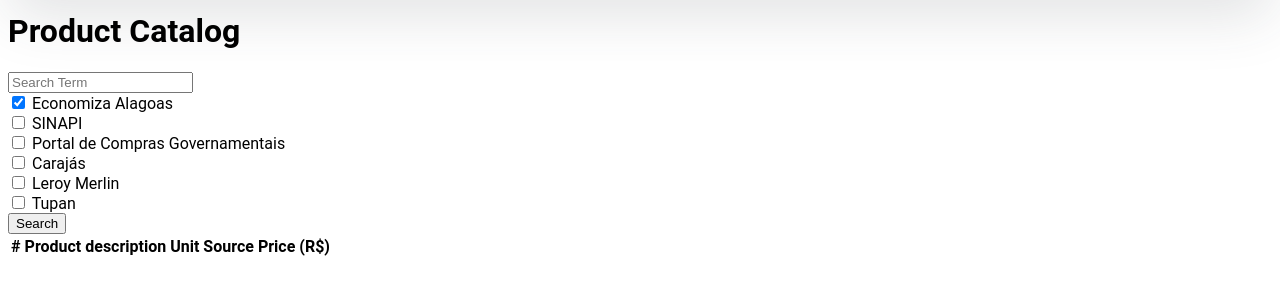
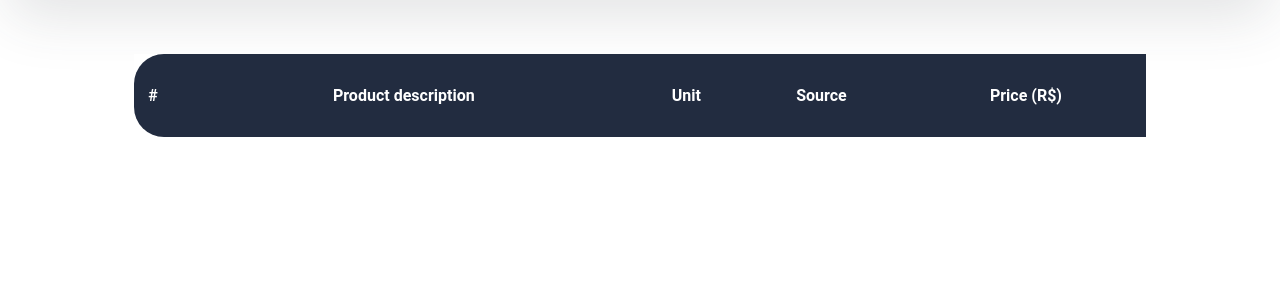
Before and after one commit to rwnicholas/scaling-computing-machine, a Django app: page / in a window 1280 px wide. Shown: the part 90-385 px from the top of the page. Run offline with Django 3.2, Linux system fonts and the light colour scheme; lists and menus that the app fills with data are empty; some libraries are stand-ins or nearby versions.

Commit message:
Updating table names

```diff
--- a/AquiSeFaz/templates/searchPrice.html
+++ b/AquiSeFaz/templates/searchPrice.html
@@ -5,43 +5,8 @@
 {% endblock %}
 
 {% block content %}
-    <div class="jumbotron text-center">
-        <h1>Product Catalog</h1>
-        <form action="{% url 'searchPrice' %}" method="get">
-            <div class="form-group mx-sm-3">
-                <input type="text" name="searchTerm" placeholder="Search Term" class="form-control">
-            </div>
-            <div class="form-check form-check-inline">
-                <input class="form-check-input" type="checkbox" id="economizaAL" value="ecoal" name="bases" checked>
-                <label class="form-check-label" for="economizaAL">Economiza Alagoas</label>
-            </div>
-            <div class="form-check form-check-inline">
-                <input class="form-check-input" type="checkbox" id="sinapi" value="sinapi" name="bases">
-                <label class="form-check-label" for="sinapi">SINAPI</label>
-            </div>
-            <div class="form-check form-check-inline">
-                <input class="form-check-input" type="checkbox" id="portalGov" value="portalGov" name="bases">
-                <label class="form-check-label" for="portalGov">Portal de Compras Governamentais</label>
-            </div>
-            <div class="form-check form-check-inline">
-                <input class="form-check-input" type="checkbox" id="carajas" value="carajas" name="bases">
-                <label class="form-check-label" for="carajas">Carajás</label>
-            </div>
-            <div class="form-check form-check-inline">
-                <input class="form-check-input" type="checkbox" id="leroy" value="leroy" name="bases">
-                <label class="form-check-label" for="leroy">Leroy Merlin</label>
-            </div>
-            <div class="form-check form-check-inline">
-                <input class="form-check-input" type="checkbox" id="tupan" value="tupan" name="bases">
-                <label class="form-check-label" for="tupan">Tupan</label>
-            </div>
-            <div class="py-2">
-                <button type="submit" class="btn btn-primary">Search</button>
-            </div>
-        </form>
-    </div>
-    <div class="container-fluid">
-    <table class="table table-dark">
+    <div class="tableArea">
+        <table class="table">
             <thead>
                 <tr>
                     <th scope="col">#</th>
@@ -53,13 +18,13 @@
             </thead>
             <tbody>
 
-            {% for keySinapi, materialSinapi in SINAPI.items %}
+                {% for produto in produtos %}
                     <tr>
                         <th scope="row">{{ forloop.counter }}</th>
-                    <td>{{ keySinapi }}</td>
-                    <td>{{ materialSinapi.1 }}</td>
+                        <td>{{ produto.0.description }}</td>
+                        <td>{{ produto.0.unit }} </td>
                         <td>SINAPI</td>
-                    <td>R$ {{ materialSinapi.0.preco }}</td>
+                        <td>R$ {{ produto.1.price }}</td>
                     </tr>
                 {% endfor %}
 
@@ -69,7 +34,7 @@
                         <td>{{ keyEcoAL }}</td>
                         <td>#</td>
                         <td>Economiza Alagoas</td>
-                    <td>R$ {{ materialEcoAL.preco }}</td>
+                        <td>R$ {{ materialEcoAL.price }}</td>
                     </tr>
                 {% endfor %}
 
@@ -79,7 +44,7 @@
                         <td>{{ keyComprasGov }}</td>
                         <td>{{ materialComprasGov.1 }}</td>
                         <td>Portal de Compras Governamentais</td>
-                    <td>R$ {{ materialComprasGov.0.preco }}</td>
+                        <td>R$ {{ materialComprasGov.0.price }}</td>
                     </tr>
                 {% endfor %}
 
--- a/AquiSeFaz/views.py
+++ b/AquiSeFaz/views.py
@@ -19,45 +19,44 @@ def index(request):
     return render(request, 'index.html')
 
 def searchPriceBase(searchTerm, ecoalCheck = True, portalGovCheck = True, sinapiCheck = True):
+    # OutputList = []
     OutputDict = {}
+    OutputDict['produtos'] = []
     sinapiDict = {}
+    sinapiList = []
     ecoalDict = {}
     comprasGovDict = {}
 
-    ecoalMateriais = EcoAL.models.Material.objects.filter(nome__istartswith=searchTerm)
-    sinapiMateriais = sinapi.models.Material.objects.filter(nome__istartswith=searchTerm)
-    comprasGovMateriais = PortalComprasGov.models.Material.objects.filter(descricao__istartswith=searchTerm)
+    ecoalMateriais = EcoAL.models.Material.objects.filter(description__istartswith=searchTerm)
+    sinapiMateriais = sinapi.models.Material.objects.filter(description__istartswith=searchTerm)
+    comprasGovMateriais = PortalComprasGov.models.Material.objects.filter(description__istartswith=searchTerm)
 
     #### SINAPI
     if sinapiCheck:
         for material in sinapiMateriais:
-            sinapiDict[material.nome] = sinapi.models.Material_Historico_Precos.objects.filter(idMaterial=material.id).order_by('-data')[:1].values()
-            sinapiDict[material.nome] = sinapiDict[material.nome][0]
-            sinapiDict[material.nome]  = [sinapiDict[material.nome], material.unidade]
-    OutputDict['SINAPI'] = sinapiDict
+            queryset = sinapi.models.Material_Historico_Precos.objects.filter(idMaterial=material.id).order_by('-data')[:1].values()[0]
+            queryset
+            OutputDict['produtos'].append((material, queryset))
 
     #### Economiza Alagoas
     if ecoalCheck:
         for material in ecoalMateriais:
-            ecoalDict[material.nome] = EcoAL.models.Material_Historico_Precos.objects.filter(idMaterial=material.id).order_by('-data')[:1].values()
-            ecoalDict[material.nome] = ecoalDict[material.nome][0]
-    OutputDict['ecoAL'] = ecoalDict
+            queryset = EcoAL.models.Material_Historico_Precos.objects.filter(idMaterial=material.id).order_by('-data')[:1].values()[0]
+            OutputDict['produtos'].append((material, queryset))
 
     ### Portal de Compras Governamentais
     if portalGovCheck:
         for material in comprasGovMateriais:
-            comprasGovDict[material.descricao] = PortalComprasGov.models.Material_Historico_Precos.objects.filter(idMaterial=material.id).order_by('-data')[:1].values()
-            comprasGovDict[material.descricao] = comprasGovDict[material.descricao][0]
-            comprasGovDict[material.descricao] = [comprasGovDict[material.descricao], material.unidade]
-    OutputDict['comprasGov'] = comprasGovDict
+            queryset = PortalComprasGov.models.Material_Historico_Precos.objects.filter(idMaterial=material.id).order_by('-data')[:1].values()[0]
+            OutputDict['produtos'].append((material, queryset))
 
-    if (len(OutputDict['SINAPI']) == 0) and (len(OutputDict['ecoAL']) == 0) and (len(OutputDict['comprasGov']) == 0):
-        OutputDict['status'] = False
-        print("SorryMan")
-    else:
-        OutputDict['countSinapi'] = len(OutputDict['SINAPI'])
-        OutputDict['countEcoAL'] = len(OutputDict['ecoAL'])
-        OutputDict['countComprasGov'] = len(OutputDict['comprasGov'])
+    # if (len(OutputDict['SINAPI']) == 0) and (len(OutputDict['ecoAL']) == 0) and (len(OutputDict['comprasGov']) == 0):
+    #     OutputDict['status'] = False
+    #     print("SorryMan")
+    # else:
+    #     OutputDict['countSinapi'] = len(OutputDict['SINAPI'])
+    #     OutputDict['countEcoAL'] = len(OutputDict['ecoAL'])
+    #     OutputDict['countComprasGov'] = len(OutputDict['comprasGov'])
 
     return OutputDict
 
--- a/EcoAL/forms.py
+++ b/EcoAL/forms.py
@@ -5,5 +5,5 @@ class ecoal_MaterialForm(ModelForm):
     class Meta:
         model = ecoal_Material
         fields = [
-            'codigoSinapi', 'ncm', 'nome', 'preco', 'data'
+            'codSinapi', 'ncm', 'description', 'price', 'date'
         ]
--- a/sinapi/forms.py
+++ b/sinapi/forms.py
@@ -5,5 +5,5 @@ class sinapi_MaterialForm(ModelForm):
     class Meta:
         model = sinapi_Material
         fields = [
-            'codigo', 'nome', 'unidade', 'preco', 'data'
+            'cod', 'description', 'unit', 'price', 'date'
         ]
--- a/static/css/style.css
+++ b/static/css/style.css
@@ -64,3 +64,65 @@
     align-self: flex-end;
     overflow: hidden;
 }
+
+/* .tableArea {
+
+
+} */
+
+/* body {
+    background: transparent url('/static/images/triangulos.png') no-repeat padding-box;
+    background-repeat: no-repeat;
+    background-attachment: fixed;
+    background-position: center;
+    background-size: 1000px;
+
+} */
+
+.table {
+    width: 80%;
+    margin-left: auto;
+    margin-right: auto;
+    border-collapse: collapse;
+    margin-top: 5%;
+    background: #FFFFFF 0% 0% no-repeat padding-box;
+    /* table-layout: fixed; */
+}
+
+.table thead {
+    color: white;
+    background-color: #222C40;
+    height: 83px;
+}
+
+.table thead th:first-child{
+    border-radius:30px 0 0 30px;
+}
+
+.table tbody {
+    border: 1px solid #707070;
+}
+
+.table tbody tr {
+    height: 83px;
+    border: solid;
+    border-color: #C9D1D8;
+    border-width: 0 0 1px 0 ;
+    text-align: center;
+}
+
+.table td:nth-child(n+2) {
+    width: 55%;
+}
+
+.table td:nth-child(n+3) {
+    width: 10%;
+}
+
+.table td:nth-child(n+4) {
+    width: 15%;
+}
+
+.table td:nth-child(n+5) {
+    width: 20%;
+}
--- a/web/templates/indexCommercial.html
+++ b/web/templates/indexCommercial.html
@@ -10,7 +10,7 @@
         <h1 style="padding-top:2%; padding-bottom:2%; text-align:center">Sefaz API</h1>
         <form action="" method="GET" class="form" style="padding-bottom: 2%">
 
-            <!-- Aqui no input tem o nome search que eh justamente o verificado na view pra ver o valor-->
+            <!-- Aqui no input tem o description search que eh justamente o verificado na view pra ver o valor-->
             <div class="input-group">
                 <input name="search" type="text" value="{{ request.GET.search }}" placeholder="Produto:" class="form-control">
                 <div class="input-group-append">
```
Also changed, not shown: EcoAL/models.py (+5 -5 lines), EcoAL/views.py (+7 -7 lines), PortalCompras/main.py (+7 -7 lines), PortalComprasGov/models.py (+8 -8 lines), PortalComprasGov/views.py (+15 -15 lines), sinapi/models.py (+6 -6 lines), sinapi/views.py (+5 -5 lines), API/migrations/0001_initial.py, EcoAL/migrations/0001_initial.py, PortalComprasGov/migrations/0001_initial.py, sinapi/migrations/0001_initial.py. Lines whose indentation alone changed are shown as unchanged.
